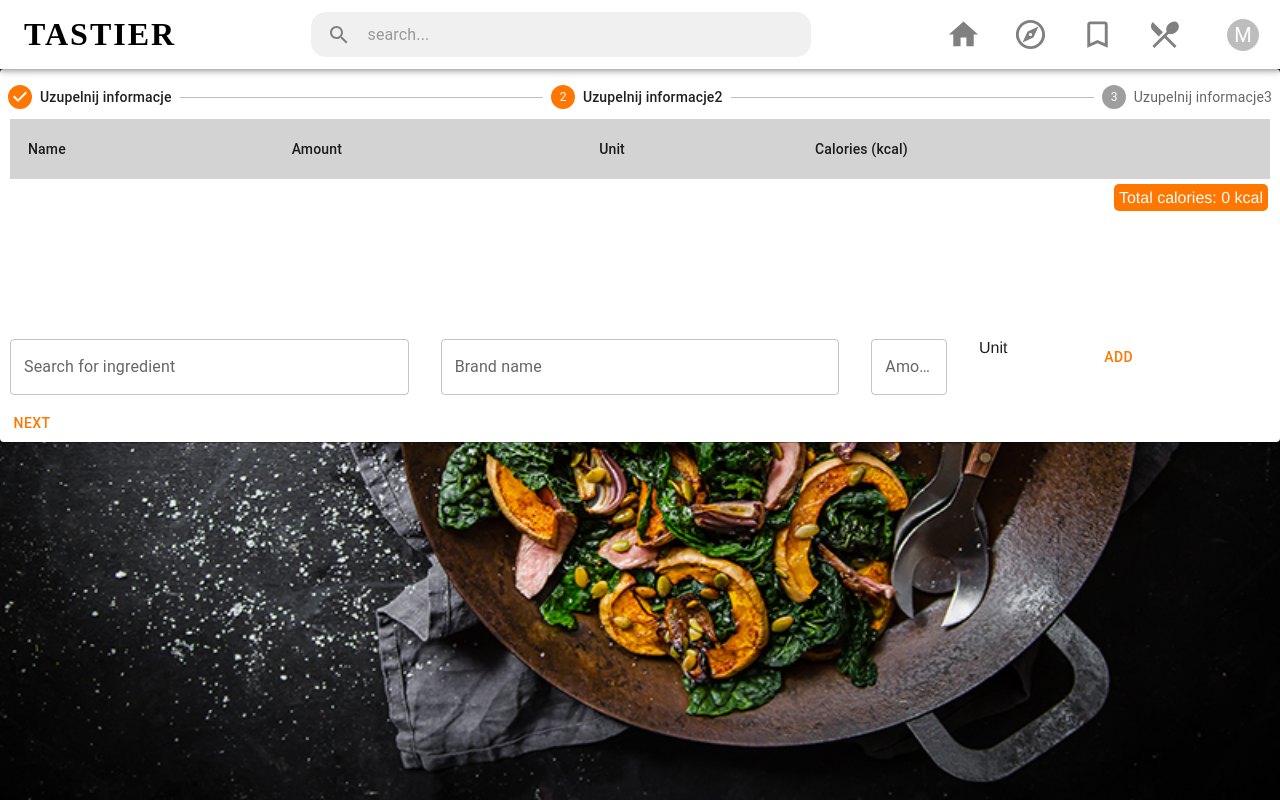
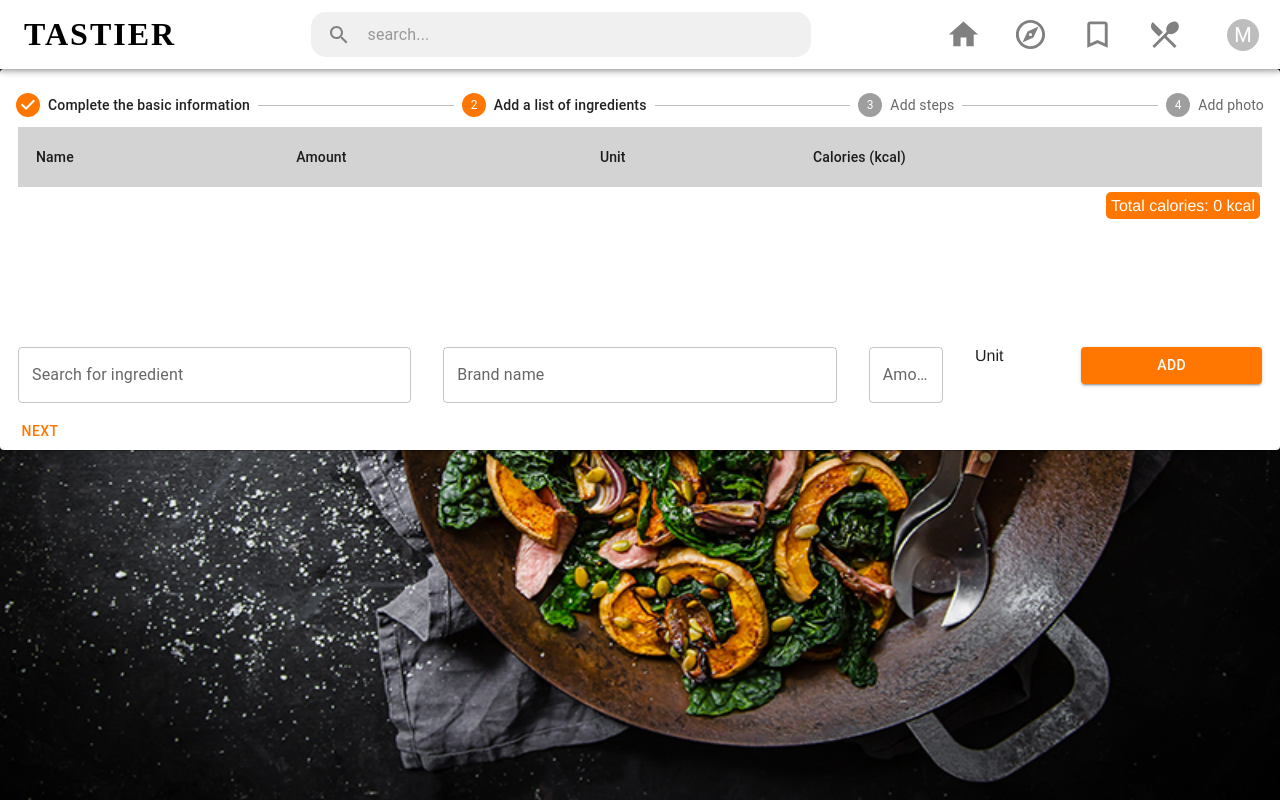
Before and after one commit to Deveneven/TasTier, a React (Create React App) app in the folder frontend/: page /recipe/0 in a window 1280 px wide. Both pictures are taken after a click on the button "NEXT". Built offline with nearby package versions, Linux system fonts and the light colour scheme.

Commit message:
Add step with steps

```diff
--- a/frontend/src/Screen/RecipeEditScreen/RecipeEditScreen.tsx
+++ b/frontend/src/Screen/RecipeEditScreen/RecipeEditScreen.tsx
@@ -4,6 +4,8 @@ import './RecipeEditScreen.scss';
 import AddBasicInformation from './Steps/AddBasicInformation';
 import AddIngridiensList from './Steps/AddIngredientsList';
 import BaseLayout from '../../Shared/Components/BaseLayout/BaseLayout';
+import AddCookingSteps from './Steps/AddCookingSteps';
+import AddPhoto from './Steps/AddPhoto';
 
 const RecipeEditScreen = () => {
   const [activeStep, setActiveStep] = useState(0);
@@ -27,10 +29,11 @@ const RecipeEditScreen = () => {
     console.log(name);
     console.log(value);
   };
-  const stepList = [{id: 0, name: 'Uzupelnij informacje',
+  const stepList = [{id: 0, name: 'Complete the basic information',
     content: <AddBasicInformation onChange={onValueChange}/>},
-  {id: 1, name: 'Uzupelnij informacje2', content: <AddIngridiensList/>},
-  {id: 2, name: 'Uzupelnij informacje3', content: <AddBasicInformation/>}];
+  {id: 1, name: 'Add a list of ingredients', content: <AddIngridiensList/>},
+  {id: 2, name: 'Add steps', content: <AddCookingSteps/>},
+  {id: 3, name: 'Add photo', content: <AddPhoto/>}];
 
   return (
     <BaseLayout>
--- /dev/null
+++ b/frontend/src/Screen/RecipeEditScreen/Steps/AddCookingSteps.tsx
@@ -0,0 +1,55 @@
+import {Avatar, Button, Grid, TextField} from '@mui/material';
+import React, {useState} from 'react';
+
+const AddCookingSteps = () => {
+  const [stepDescription, setStepDescription] = useState<string>();
+  const [steps, setSteps] = useState<string[]>([]);
+
+  const AddNextStep = () => {
+    if (!!stepDescription) {
+      console.log(stepDescription);
+      setSteps([...steps, stepDescription]);
+      console.log('Czyszczxenie textfielda');
+      setStepDescription('');
+    }
+  };
+
+  return (
+    <Grid
+      container
+      spacing={4}>
+      <Grid item xs={12} md={12}>
+        <TextField
+          multiline
+          variant='outlined'
+          fullWidth
+          label="Describe process"
+          defaultValue={stepDescription}
+          onChange={(e) => setStepDescription(e.target.value)}
+        />
+      </Grid>
+      <Grid item xs={12} md={12} >
+        <Button
+          disabled={!stepDescription}
+          variant='contained'
+          onClick={AddNextStep}>
+          Add step
+        </Button>
+      </Grid>
+      {steps?.map((step, index) => {
+        return (
+          <Grid key={index+1} item xs={12} md={12}>
+            <Avatar>{index+1}</Avatar>
+            <TextField
+              multiline
+              disabled
+              fullWidth
+              defaultValue={step}/>
+          </Grid>
+        );
+      })}
+    </Grid>
+  );
+};
+
+export default AddCookingSteps;
--- a/frontend/src/Screen/RecipeEditScreen/Steps/AddIngredientsList.tsx
+++ b/frontend/src/Screen/RecipeEditScreen/Steps/AddIngredientsList.tsx
@@ -79,7 +79,12 @@ const AddIngredientsList = () => {
         <span>Unit</span>
       </Grid>
       <Grid item xs={12} md={2}>
-        <Button onClick={AddIngredientToList}>Add</Button>
+        <Button
+          fullWidth
+          variant='contained'
+          onClick={AddIngredientToList}>
+            Add
+        </Button>
       </Grid>
     </Grid>
   );
--- /dev/null
+++ b/frontend/src/Screen/RecipeEditScreen/Steps/AddPhoto.tsx
@@ -0,0 +1,8 @@
+import React from 'react';
+
+const AddPhoto = () => {
+  return (
+    <span>Miejsce na foto</span>
+  );
+};
+export default AddPhoto;
--- a/frontend/src/Shared/Components/BaseLayout/BaseLayout.scss
+++ b/frontend/src/Shared/Components/BaseLayout/BaseLayout.scss
@@ -1,3 +1,5 @@
 .base-layout-card {
-  padding-top: 2vh;
+  padding-top: 3vh;
+  padding-right: 1vh;
+  padding-left: 1vh;
 }
```
